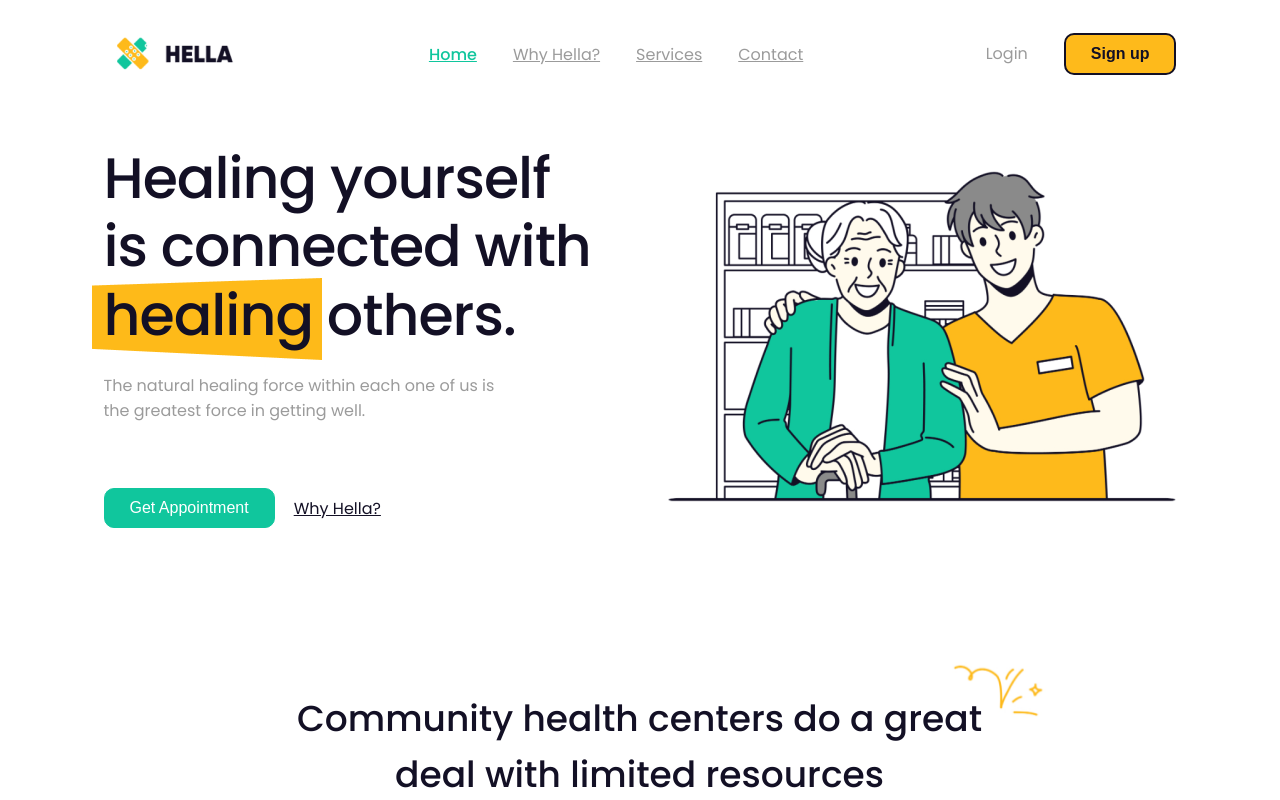
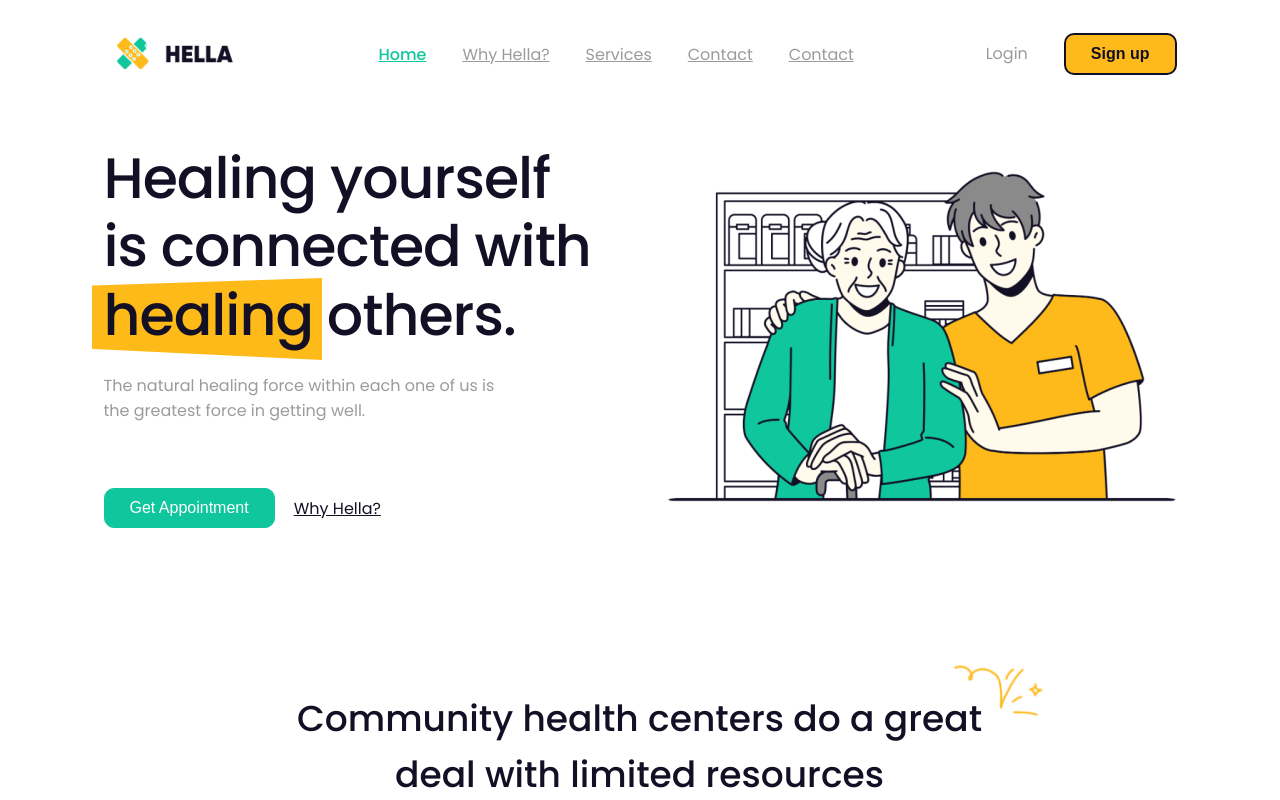
Before and after one commit to victorgodoi/react-sass-single-app, a React (Create React App) app: page / in a window 1280 px wide. Shown: the top 800 px of the page. Built offline with nearby package versions, Linux system fonts and the light colour scheme.

Commit message:
duplicou linha

```diff
--- a/src/App.js
+++ b/src/App.js
@@ -26,6 +26,7 @@ function App() {
               <li className='selecionado'> <a href='#'>Home</a></li>
               <li> <a href='#box2'>Why Hella?</a></li>
               <li> <a href='#box3'>Services</a></li>
+              <li> <a href='#box4'>Contact</a></li>
               <li> <a href='#box4'>Contact</a></li>
             </ul>
           </nav>
```
